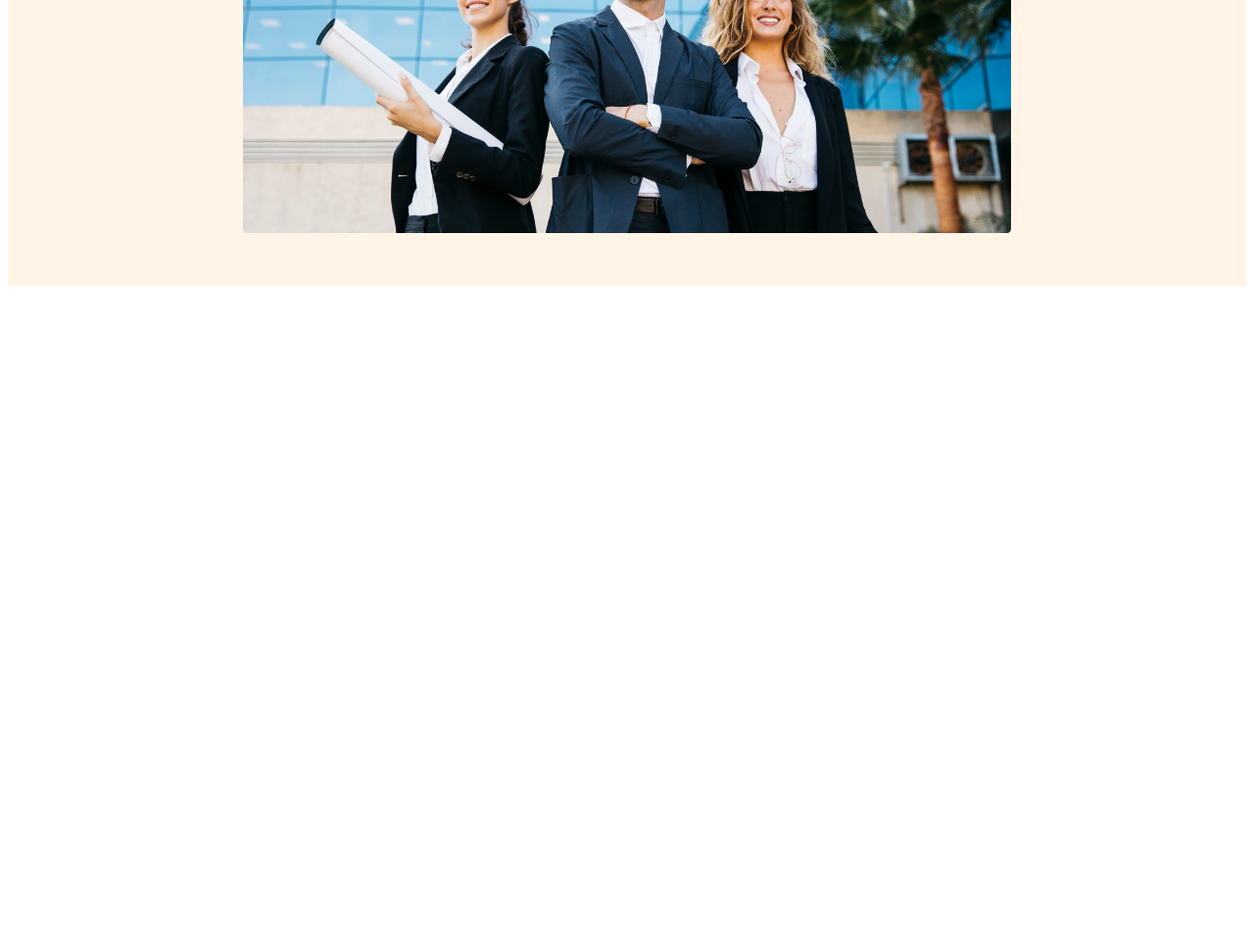
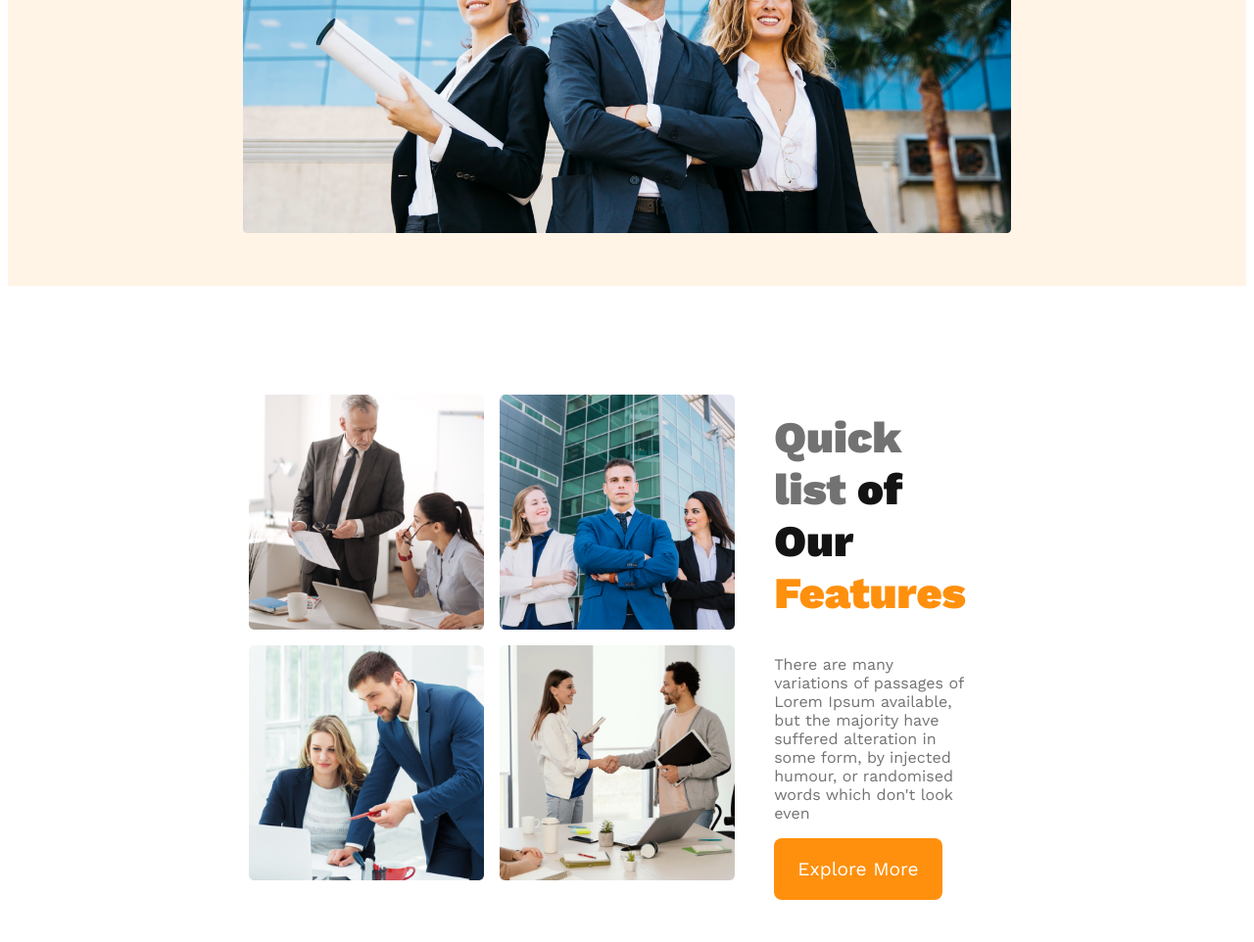
Before and after one commit to akborshanto/G3Architects, a plain HTML site: page index.html in a window 1280 px wide. Shown: the part 719-1681 px from the top of the page at 98% size. Before the commit the page ends 1019 px from the top, so only its background shows below. Drawn offline with nearby package versions, Linux system fonts and the light colour scheme.

Commit message:
featers-sectin

```diff
--- a/index.html
+++ b/index.html
@@ -43,11 +43,34 @@
 
 </div>
 
+</header>
+
+<!-- =============================================
+                     FEatere_SECTION
+ ==========================================================-->
+
+<main>
+    <section class="team_container">
+
+        <div class="team_img_container">
+        <img src="./images/team1.png" alt="TEAM1">
+        <img src="./images/team2.png" alt="TEAM2">
+        <img src="./images/team3.png" alt="TEAM3">
+        <img src="./images/team4.png" alt="TEAM4">
+
+        </div>
+        <div class="team_description">
+            <h1>Quick list <span class="of_our"> of Our </span> <br><span class="Features">Features</span></h1>
+            <p>There are many variations of passages of Lorem Ipsum available, but the majority have suffered alteration in some form, by injected humour, or randomised words which don't look even</p>
+        <button class="btn">Explore More</button>
+        </div>
 
 
 
-</header>
 
+         </section>
+
+</main>
 
 </body>
 </html>
--- a/style/style.css
+++ b/style/style.css
@@ -5,6 +5,7 @@
 :root{
     --Dark:#424242;
     --DarkFont:#727272;
+    --Dark-03: #727272;
 }
 ::selection{
     color: #FF900E;
@@ -75,6 +76,73 @@ nav >ul >li >a{
     width: 100%;
     margin-top:30px;
  }
+
+
+ /*-- =============================================
+             FEATURES_SECTION
+ ==========================================================- */
+
+ main{
+    max-width: 1000px;
+    margin: 51px auto;
+    padding: 0px 265px;
+ }
+ section.team_container {
+    display: flex;
+    justify-content: center;
+    align-items: center;
+}
+.team_img_container{
+
+display: grid;
+grid-template-columns: repeat(2,1fr);
+gap: 1rem;
+
+}
+.team_img_container >img{
+ width: 15rem;
+ height: 15rem;
+
+}
+.team_description{
+    padding: 40px;
+}
+
+.team_description >h1{
+    color: var(--Dark-03, #727272);
+
+    font-family: Work Sans;
+    font-size: 45px;
+}
+
+
+
+
+.of_our{
+    color:  #131313;
+    font-family: Work Sans;
+    font-size: 45px;
+    font-style: normal;
+    font-weight: 700;
+}
+.Features{
+    color: #FF900E;
+font-family: Work Sans;
+font-size: 45px;
+font-style: normal;
+font-weight: 700;
+
+}
+.team_description{
+    color:  #727272;
+font-family: Work Sans;
+font-size: 16px;
+font-style: normal;
+font-weight: 400;
+
+
+}
+
  /*-- =============================================
                RESPONSIVE_MEDIAQUERY  (576px) MOBILE_DIVICE
  ==========================================================- */
```
